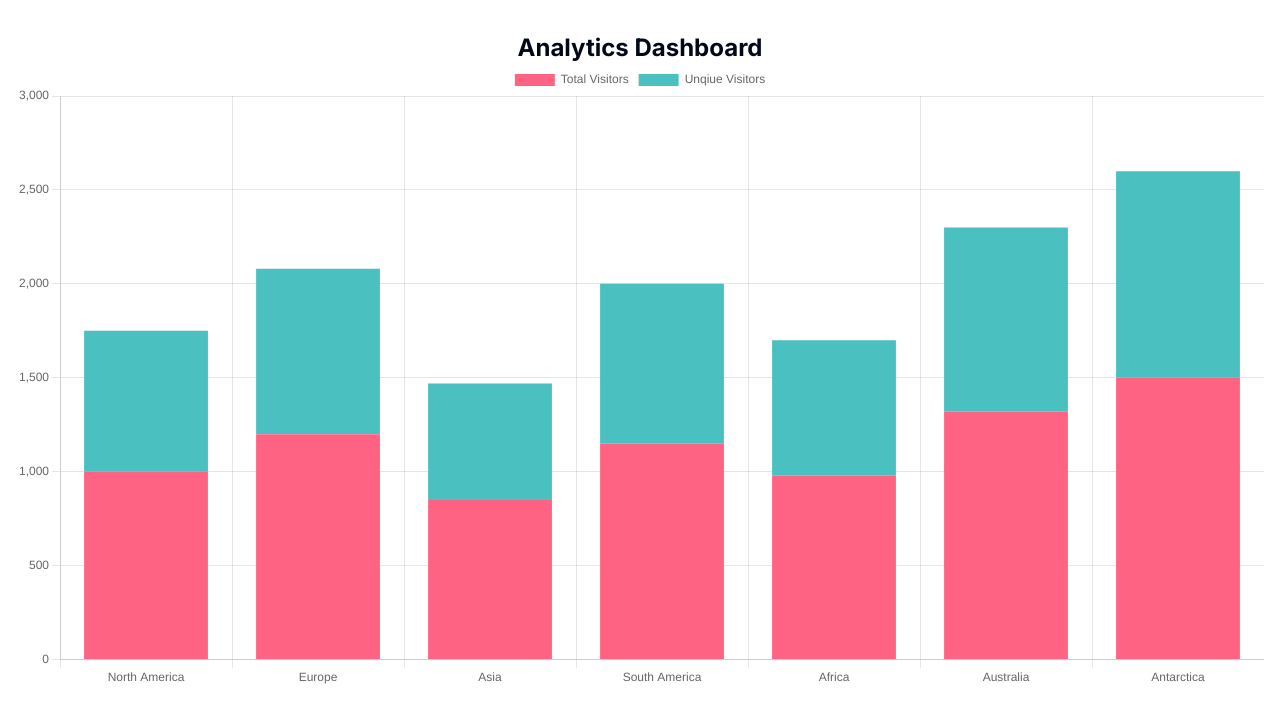
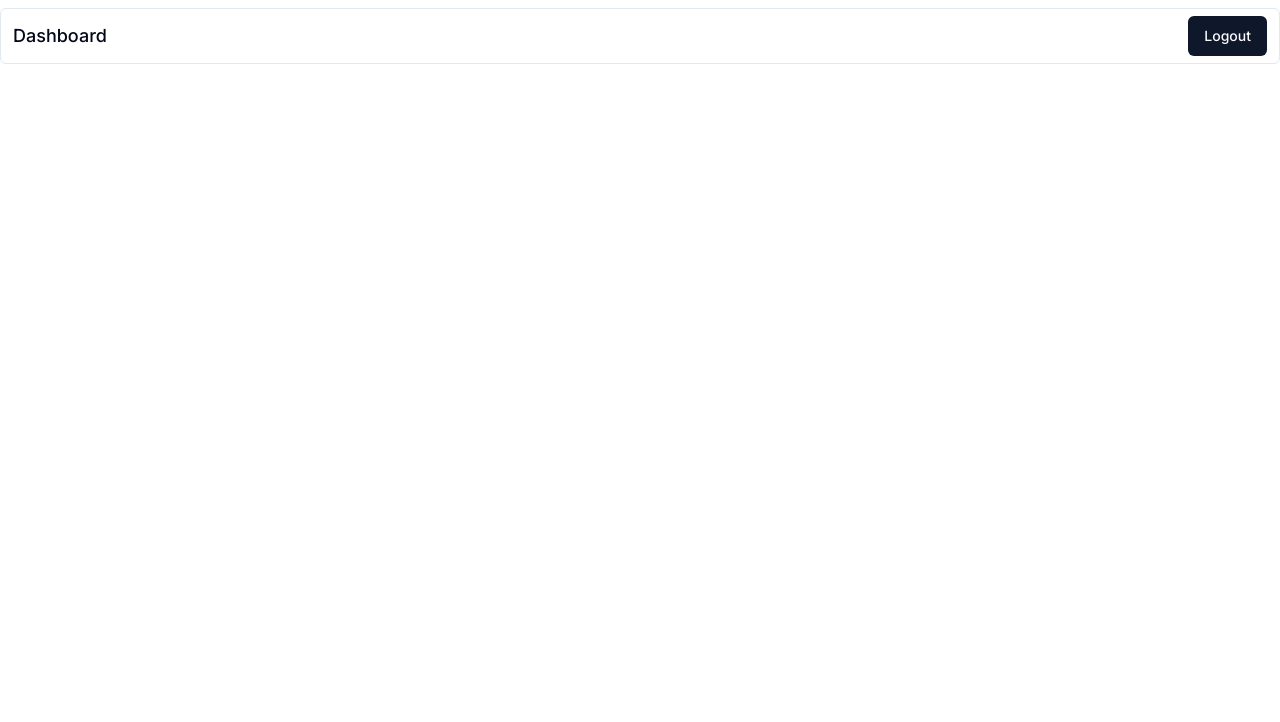
Before and after one commit to riyavishwakarma13/dashboard-chartjs-shadcn, a Next.js app: page /dashboard in a window 1280 px wide. Shown: the top 722 px of the page. Built offline with nearby package versions, Linux system fonts and the light colour scheme.

Commit message:
changes => navbar

```diff
--- a/src/app/dashboard/page.tsx
+++ b/src/app/dashboard/page.tsx
@@ -4,17 +4,19 @@ import { useRouter } from "next/navigation";
 import LineChart from "@/charts/LineChart";
 import PieChart from "@/charts/PieChart";
 import StackChart from "@/charts/StackChart";
+import DoughnutChart from "@/charts/DoughnutChart";
+import Navbar from "@/components/Navbar";
 
 const Dashboard = () => {
   return (
-    <div>
-      {" "}
-      <div className="container mx-auto px-4 py-8">
-        <h1 className="text-2xl font-bold text-center">Analytics Dashboard</h1>
+    <div className="max-w-7xl mx-auto">
+      <Navbar />
+      <main className="container mx-auto px-4 py-8">
+        {/* <DoughnutChart />
         <StackChart />
-        {/* <PieChart /> */}
-        {/* <LineChart /> */}
-      </div>
+        <PieChart />
+        <LineChart /> */}
+      </main>
     </div>
   );
 };
--- /dev/null
+++ b/src/charts/DoughnutChart.tsx
@@ -0,0 +1,36 @@
+import React from "react";
+import { Chart as ChartJS, ArcElement, Tooltip, Legend } from "chart.js";
+import { Doughnut } from "react-chartjs-2";
+
+ChartJS.register(ArcElement, Tooltip, Legend);
+
+const DoughnutChart = () => {
+  const data = {
+    labels: ["Desktop", "Mobile", "Tablet"],
+    datasets: [
+      {
+        label: "% of Usage",
+        data: [28.97, 58.69, 12.34],
+        backgroundColor: [
+          "rgba(54, 162, 235)",
+          "rgba(75, 192, 192)",
+          "rgba(153, 102, 255)",
+        ],
+        borderColor: [
+          "rgba(54, 162, 235, 1)",
+          "rgba(75, 192, 192, 1)",
+          "rgba(153, 102, 255, 1)",
+        ],
+        borderWidth: 1,
+      },
+    ],
+  };
+
+  const options = {
+    responsive: true,
+  };
+
+  return <Doughnut data={data} options={options} />;
+};
+
+export default DoughnutChart;
--- a/src/components/Navbar.tsx
+++ b/src/components/Navbar.tsx
@@ -1,14 +1,16 @@
 import { Menubar, MenubarMenu } from "@/components/ui/menubar";
 import { Avatar, AvatarFallback, AvatarImage } from "@/components/ui/avatar";
+import { Button } from "./ui/button";
+import { Label } from "./ui/label";
 
 const Navbar = () => {
   return (
-    <Menubar>
+    <Menubar className="sticky top-2 w-full h-14 backdrop-blur-md px-3 bg-white/25">
       <MenubarMenu>
-        <Avatar>
-          <AvatarImage src="https://github.com/shadcn.png" />
-          <AvatarFallback>RV</AvatarFallback>
-        </Avatar>
+        <div className="flex justify-between w-full gap-4 items-center">
+          <Label className="text-lg">Dashboard</Label>
+          <Button>Logout</Button>
+        </div>
       </MenubarMenu>
     </Menubar>
   );
```
